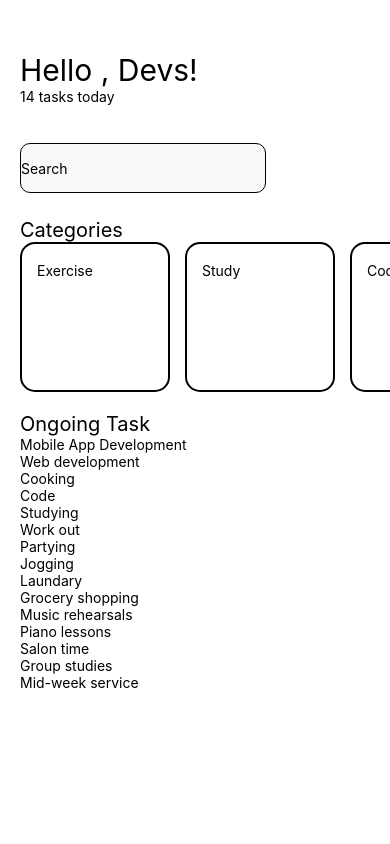
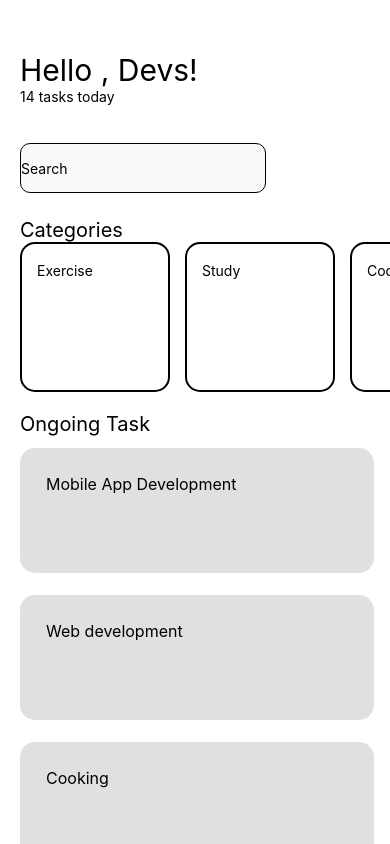
Before and after one commit to ESIANNAN/rn-assignment3-11347739, a React Native app: screen / in a window 390 px wide. Built offline with nearby package versions, Linux system fonts and the light colour scheme.

Commit message:
Update App.js
modified flat list in a text box

```diff
--- a/App.js
+++ b/App.js
@@ -115,7 +115,19 @@ const styles = StyleSheet.create({
   ongoingtask:{
     fontSize:20,
     marginTop:20,
-  }
+  },
+   taskBox: {
+    backgroundColor: '#E0E0E0',
+    borderRadius: 15,
+    marginBottom: 10,
+    marginTop: 12,
+  },
+  task: {
+    fontSize: 16,
+    padding: 26,
+    width:354,
+    height:125,
+  },
 
 
 
```
